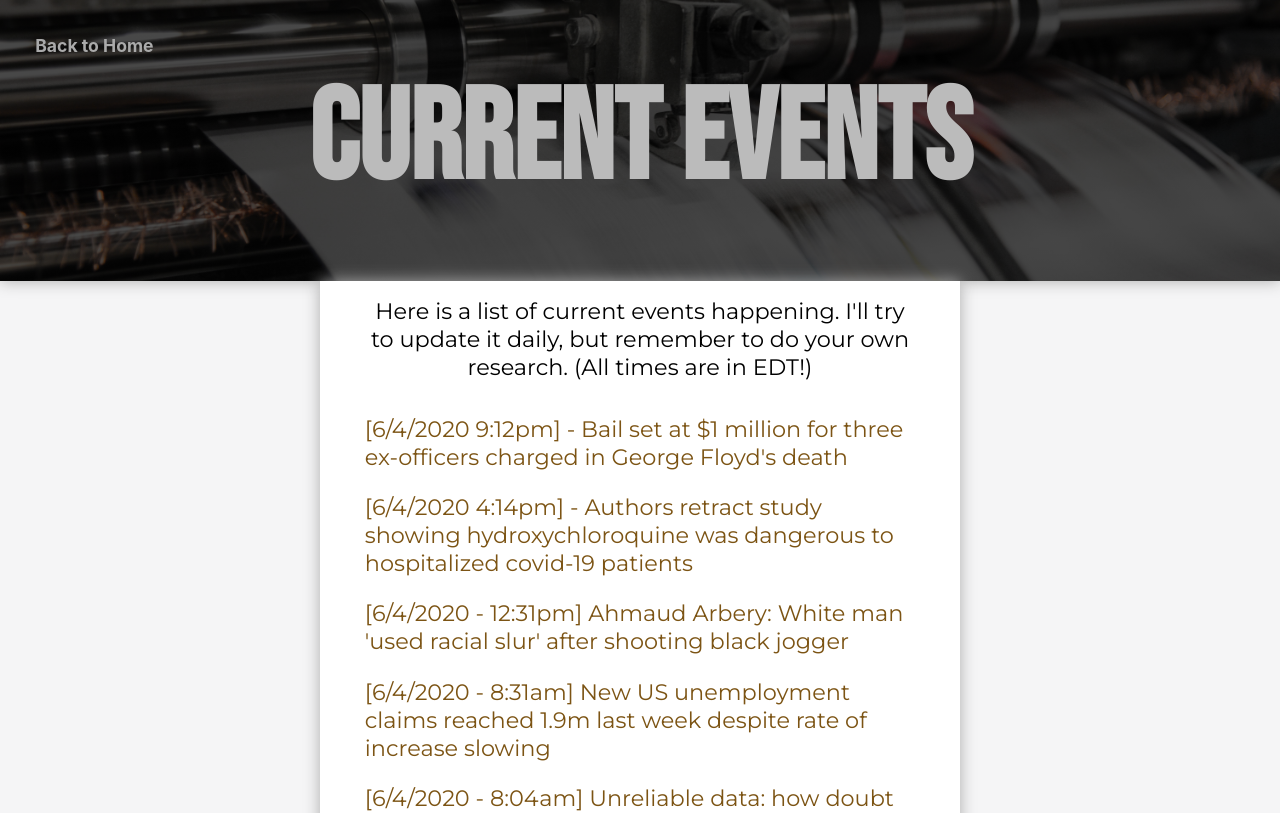
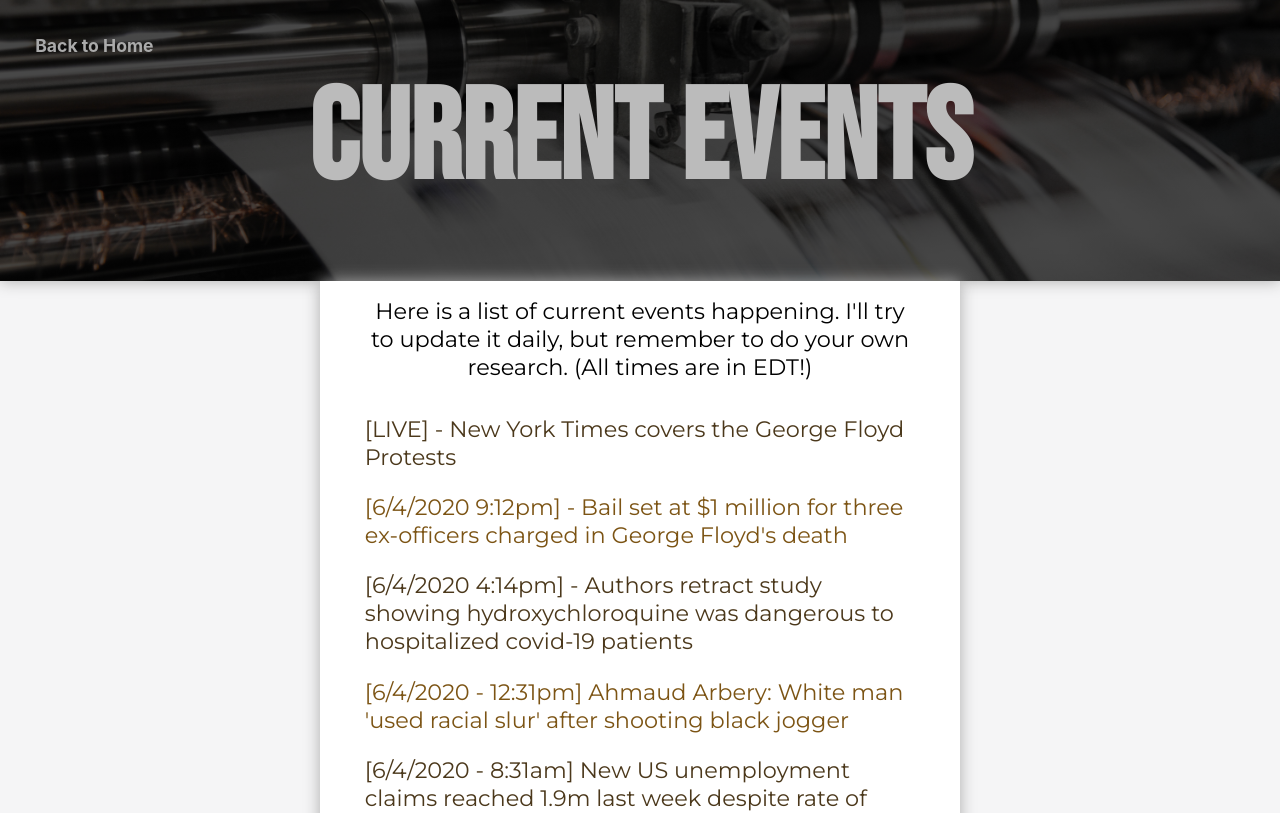
Before and after one commit to MichaelZhao21/advocacy, a React (Create React App) app: page /current-events in a window 1280 px wide. Shown: the top 813 px of the page. Built offline with nearby package versions, Linux system fonts and the light colour scheme.

Commit message:
Update curr. events

```diff
--- a/src/files/current-events.json
+++ b/src/files/current-events.json
@@ -1,5 +1,6 @@
 {
     "events": [
+        ["[LIVE] - New York Times covers the George Floyd Protests", "https://www.nytimes.com/live/2020/george-floyd-protests-photos-videos-06-04"],
         ["[6/4/2020 9:12pm] - Bail set at $1 million for three ex-officers charged in George Floyd's death", "https://www.cnn.com/2020/06/04/us/george-floyd-thursday/index.html"],
         ["[6/4/2020 4:14pm] - Authors retract study showing hydroxychloroquine was dangerous to hospitalized covid-19 patients", "https://l.messenger.com/l.php?u=https%3A%2F%2Fwww.washingtonpost.com%2Fnation%2F2020%2F06%2F04%2Fcoronavirus-live-updates-us%2F&h=AT0sGVyKt54VV_azEPaEc_DDZV5Ru_CYLBQWGuJCSp4U2EahPe_8Y4-cheLaOpivB3g0cqe0fpa75FzX7OUkIljagZNgGffjR_au1Xu1qW49Fi7R3aUCQcqKUptroPh5PKOotxGMiFvVFEg"],
         ["[6/4/2020 - 12:31pm] Ahmaud Arbery: White man 'used racial slur' after shooting black jogger", "https://www.bbc.com/news/world-us-canada-52927018"],
--- a/src/pages/CurrentEvents.js
+++ b/src/pages/CurrentEvents.js
@@ -8,8 +8,11 @@ import current from '../files/current-events.json';
 class CurrentEvents extends React.Component {
     render() {
         const events = [];
+        var flop = false;
         for (var i = 0; i < current.events.length; i++) {
-            events.push(<a className="link link-list events" href={current.events[i][1]}>{current.events[i][0]}</a>);
+            flop = !flop;
+            var cn = "link link-list events " + (flop ? "events-dark" : "");
+            events.push(<a className={cn} href={current.events[i][1]}>{current.events[i][0]}</a>);
         }
 
         return (
--- a/src/pages/GeorgeProtests.js
+++ b/src/pages/GeorgeProtests.js
@@ -15,10 +15,11 @@ class GeorgeProtests extends React.Component {
                 </div>
                 <div className="container">
                     <div className="spacer"></div>
-                    <a className="link link-list" href={Case}>Derek Chauvin's Case 5/29/2020</a>
-                    <a className="link link-list" href={Autopsy}>George Floyd's Autopsy 5/26/2020</a>
+                    <h2>Important Files</h2>
+                    <a className="link link-list" href={Autopsy}><b>[PDF] George Floyd's Autopsy 5/26/2020</b></a>
+                    <a className="link link-list" href={Case}><b>[PDF] Derek Chauvin's Case 5/29/2020</b></a>
 
-                    <h2>George Floyd Case Explained</h2>
+                    <h2>What Happened to George Floyd</h2>
                     <div className="video">
                         <iframe className="nyt-vid" title="New York Times Video - Embed Player" frameborder="0" scrolling="no" allowfullscreen="true" marginheight="0" marginwidth="0" id="nyt_video_player" src="https://www.nytimes.com/video/players/offsite/index.html?videoId=100000007159353"></iframe>
                     </div>
--- a/src/pages/Pride.js
+++ b/src/pages/Pride.js
@@ -4,6 +4,7 @@ import './style.css'
 import './css/Pride.css'
 import Footer from './Footer';
 import pridefall from '../files/pridefall-4chan-post.jpg';
+import text from '../files/text.json';
 
 class Pride extends React.Component {
     render() {
@@ -15,6 +16,13 @@ class Pride extends React.Component {
                 <div className="container">
                     <h2>Pridefall</h2>
                     <img className="doc-img drop-img" src={pridefall}></img>
+
+                    <h2>Activities of Operation Pridefall</h2>
+                    <p>{text.pride[0]}</p>
+
+                    <h2>Sources for this section</h2>
+                    <p className="citation">{text.pride[1]}</p>
+                    <div className="spacer"></div>
                     <Footer credit="Mercedes Mehling on Unsplash" link="https://unsplash.com/photos/7J7x8HLXQKA"></Footer>
                 </div>
             </div>
--- a/src/pages/css/CurrentEvents.css
+++ b/src/pages/css/CurrentEvents.css
@@ -7,3 +7,7 @@
 .events {
     text-align: left;
 }
+
+.events-dark {
+    color: #4b381b;
+}
```
